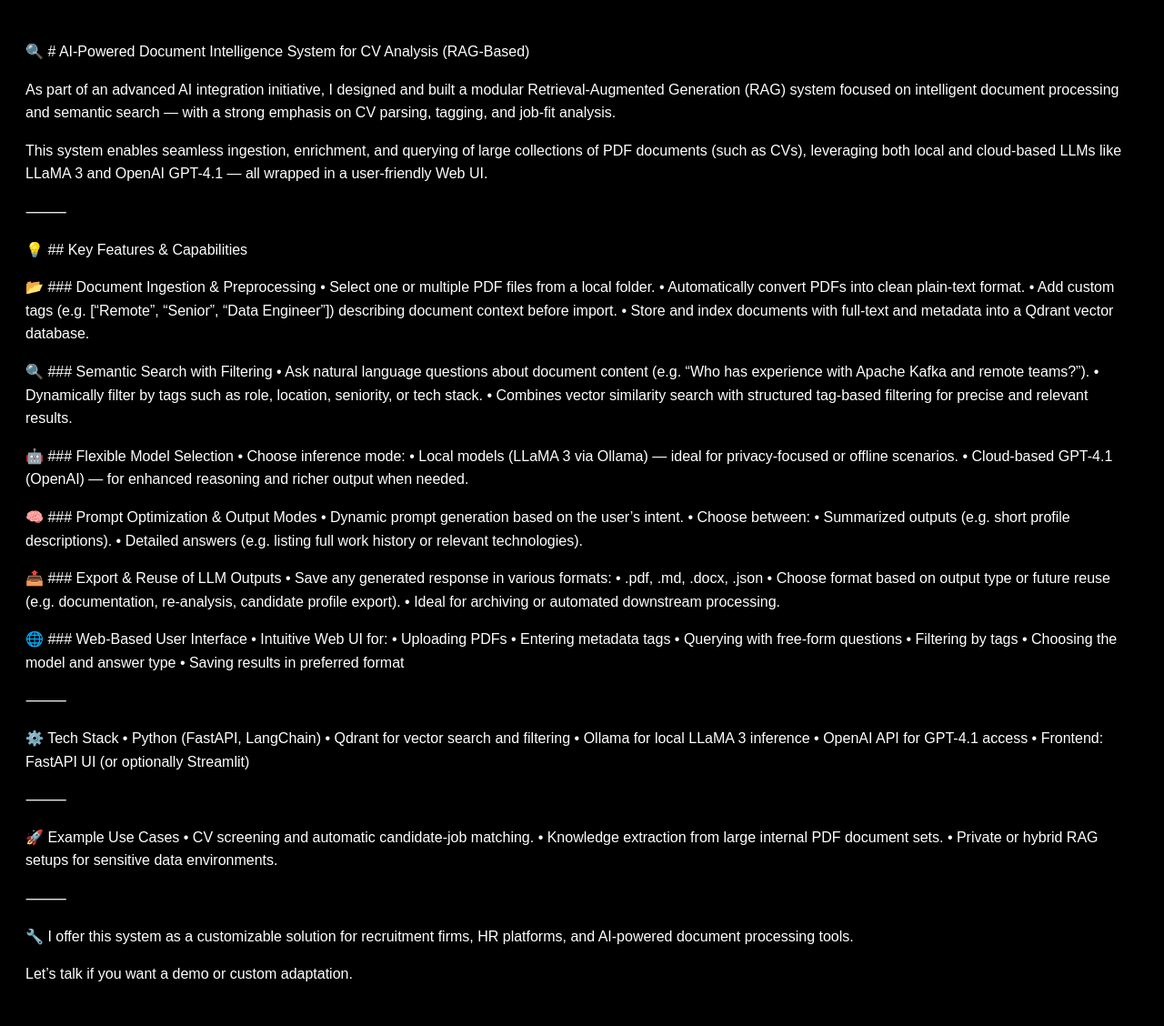
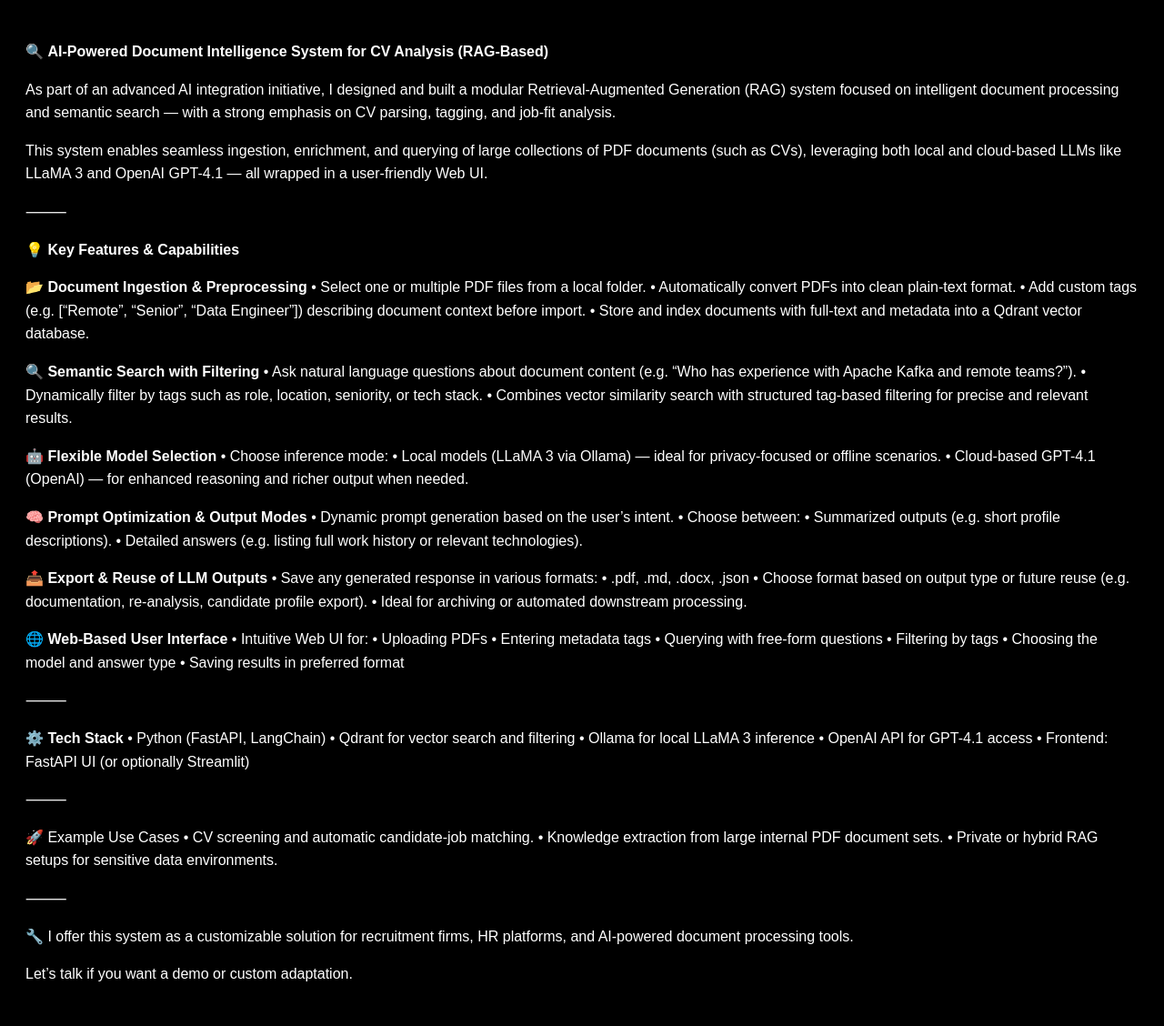
Before and after one commit to floyd011/datameshsync, a Jekyll site: the page built from rag/index.md, in a window 1280 px wide. Shown: the whole page at 91% size. Built offline with Jekyll 4.4.1, drawn with Linux system fonts in a browser that asks for light colours.

```diff
--- a/rag/index.md
+++ b/rag/index.md
@@ -3,7 +3,7 @@ layout: default
 title: "AI-Powered Document Intelligence System"
 ---
 
-🔍 # AI-Powered Document Intelligence System for CV Analysis (RAG-Based)
+🔍 **AI-Powered Document Intelligence System for CV Analysis (RAG-Based)**
 
 As part of an advanced AI integration initiative, I designed and built a modular Retrieval-Augmented Generation (RAG) system focused on intelligent document processing and semantic search — with a strong emphasis on CV parsing, tagging, and job-fit analysis.
 
@@ -11,37 +11,37 @@ This system enables seamless ingestion, enrichment, and querying of large collec
 
 ⸻
 
-💡 ## Key Features & Capabilities
+💡 **Key Features & Capabilities**
 
-📂 ### Document Ingestion & Preprocessing
+📂 **Document Ingestion & Preprocessing**
 	•	Select one or multiple PDF files from a local folder.
 	•	Automatically convert PDFs into clean plain-text format.
 	•	Add custom tags (e.g. ["Remote", "Senior", "Data Engineer"]) describing document context before import.
 	•	Store and index documents with full-text and metadata into a Qdrant vector database.
 
-🔍 ### Semantic Search with Filtering
+🔍 **Semantic Search with Filtering**
 	•	Ask natural language questions about document content (e.g. “Who has experience with Apache Kafka and remote teams?”).
 	•	Dynamically filter by tags such as role, location, seniority, or tech stack.
 	•	Combines vector similarity search with structured tag-based filtering for precise and relevant results.
 
-🤖 ### Flexible Model Selection
+🤖 **Flexible Model Selection**
 	•	Choose inference mode:
 	•	Local models (LLaMA 3 via Ollama) — ideal for privacy-focused or offline scenarios.
 	•	Cloud-based GPT-4.1 (OpenAI) — for enhanced reasoning and richer output when needed.
 
-🧠 ### Prompt Optimization & Output Modes
+🧠 **Prompt Optimization & Output Modes**
 	•	Dynamic prompt generation based on the user’s intent.
 	•	Choose between:
 	•	Summarized outputs (e.g. short profile descriptions).
 	•	Detailed answers (e.g. listing full work history or relevant technologies).
 
-📤 ### Export & Reuse of LLM Outputs
+📤 **Export & Reuse of LLM Outputs**
 	•	Save any generated response in various formats:
 	•	.pdf, .md, .docx, .json
 	•	Choose format based on output type or future reuse (e.g. documentation, re-analysis, candidate profile export).
 	•	Ideal for archiving or automated downstream processing.
 
-🌐 ### Web-Based User Interface
+🌐 **Web-Based User Interface**
 	•	Intuitive Web UI for:
 	•	Uploading PDFs
 	•	Entering metadata tags
@@ -52,7 +52,7 @@ This system enables seamless ingestion, enrichment, and querying of large collec
 
 ⸻
 
-⚙️ Tech Stack
+⚙️ **Tech Stack**
 	•	Python (FastAPI, LangChain)
 	•	Qdrant for vector search and filtering
 	•	Ollama for local LLaMA 3 inference
```
